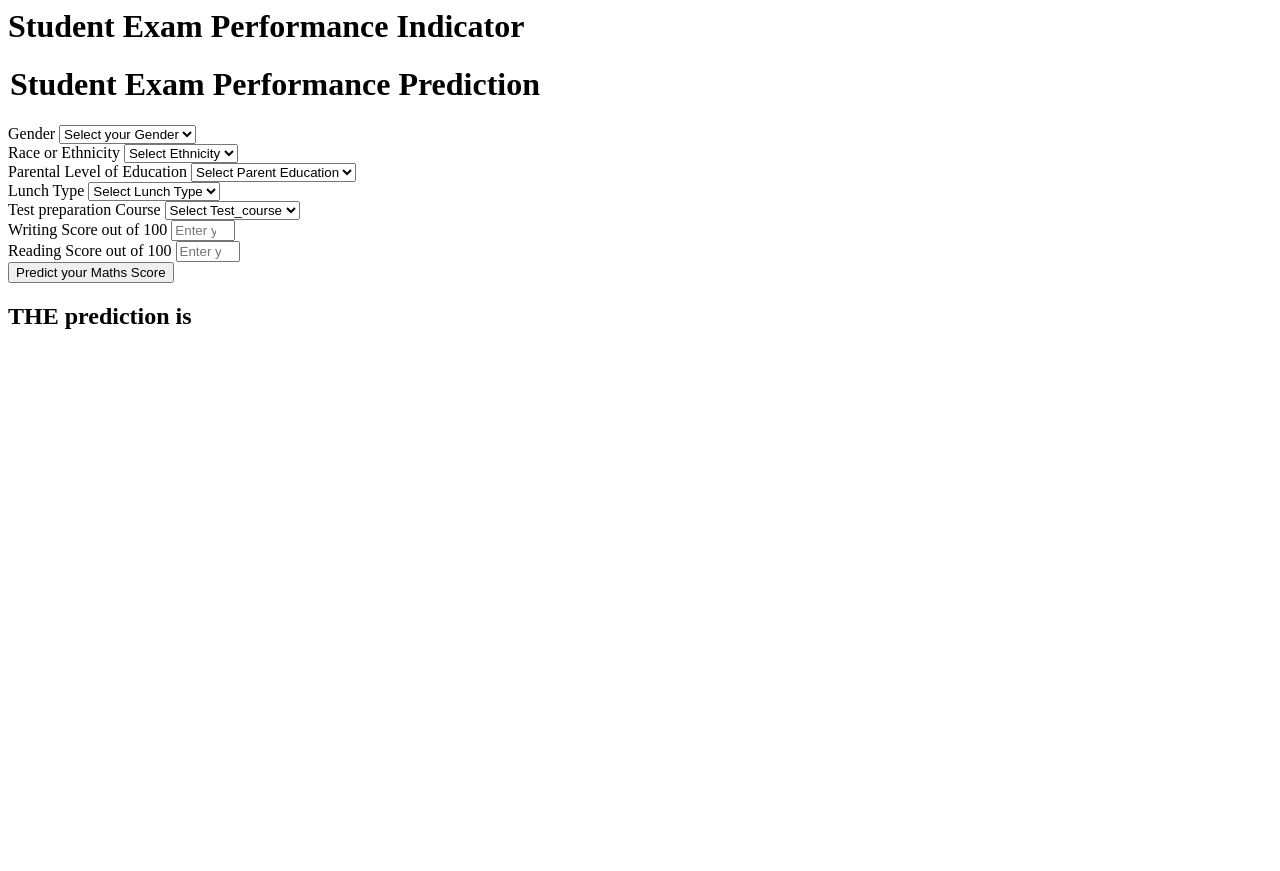
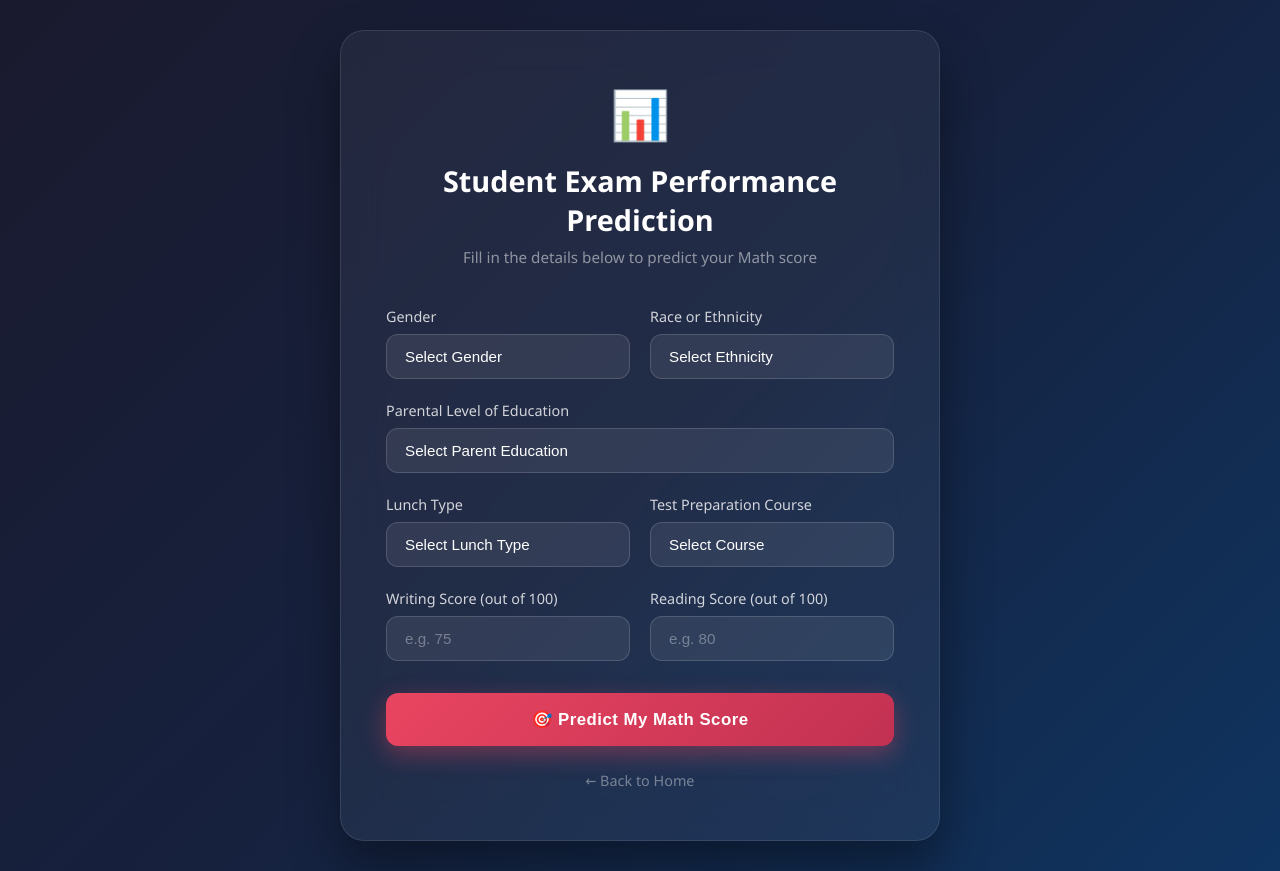
Before and after one commit to Krishna-Veni2005/ml_project, a Flask app: page /prediction in a window 1280 px wide. Before the commit the page ends 329 px from the top, so only its background shows below. Run offline with Flask 3, Linux system fonts and the light colour scheme.

Commit message:
Refactor home.html for improved layout and styling

```diff
--- a/templates/home.html
+++ b/templates/home.html
@@ -1,111 +1,248 @@
-<html>
+<!DOCTYPE html>
+<html lang="en">
+<head>
+    <meta charset="UTF-8">
+    <meta name="viewport" content="width=device-width, initial-scale=1.0">
+    <title>Student Exam Performance Prediction</title>
+    <style>
+        * {
+            margin: 0;
+            padding: 0;
+            box-sizing: border-box;
+        }
+        body {
+            font-family: 'Segoe UI', Tahoma, Geneva, Verdana, sans-serif;
+            background: linear-gradient(135deg, #1a1a2e, #16213e, #0f3460);
+            min-height: 100vh;
+            display: flex;
+            align-items: center;
+            justify-content: center;
+            padding: 30px 20px;
+        }
+        .container {
+            background: rgba(255, 255, 255, 0.05);
+            backdrop-filter: blur(20px);
+            border: 1px solid rgba(255, 255, 255, 0.1);
+            border-radius: 24px;
+            padding: 50px 45px;
+            max-width: 600px;
+            width: 100%;
+            box-shadow: 0 25px 50px rgba(0, 0, 0, 0.4);
+        }
+        .header {
+            text-align: center;
+            margin-bottom: 40px;
+        }
+        .header span {
+            font-size: 48px;
+            display: block;
+            margin-bottom: 15px;
+        }
+        h1 {
+            color: #ffffff;
+            font-size: 1.8rem;
+            font-weight: 700;
+            margin-bottom: 8px;
+        }
+        .subtitle {
+            color: rgba(255, 255, 255, 0.5);
+            font-size: 0.95rem;
+        }
+        .form-group {
+            margin-bottom: 22px;
+        }
+        label {
+            display: block;
+            color: rgba(255, 255, 255, 0.8);
+            font-size: 0.9rem;
+            font-weight: 500;
+            margin-bottom: 8px;
+        }
+        select, input[type="number"] {
+            width: 100%;
+            padding: 13px 18px;
+            background: rgba(255, 255, 255, 0.08);
+            border: 1px solid rgba(255, 255, 255, 0.15);
+            border-radius: 12px;
+            color: #ffffff;
+            font-size: 0.95rem;
+            transition: all 0.3s ease;
+            outline: none;
+            appearance: none;
+        }
+        select:focus, input[type="number"]:focus {
+            border-color: #e94560;
+            background: rgba(255, 255, 255, 0.12);
+            box-shadow: 0 0 0 3px rgba(233, 69, 96, 0.2);
+        }
+        select option {
+            background: #1a1a2e;
+            color: #ffffff;
+        }
+        input[type="number"]::placeholder {
+            color: rgba(255, 255, 255, 0.35);
+        }
+        .form-row {
+            display: grid;
+            grid-template-columns: 1fr 1fr;
+            gap: 20px;
+        }
+        .submit-btn {
+            width: 100%;
+            padding: 16px;
+            background: linear-gradient(135deg, #e94560, #c23152);
+            color: white;
+            border: none;
+            border-radius: 12px;
+            font-size: 1.05rem;
+            font-weight: 600;
+            cursor: pointer;
+            transition: all 0.3s ease;
+            box-shadow: 0 8px 25px rgba(233, 69, 96, 0.4);
+            margin-top: 10px;
+            letter-spacing: 0.5px;
+        }
+        .submit-btn:hover {
+            transform: translateY(-2px);
+            box-shadow: 0 12px 35px rgba(233, 69, 96, 0.6);
+        }
+        .submit-btn:active {
+            transform: translateY(0);
+        }
+        .result-box {
+            margin-top: 30px;
+            padding: 25px;
+            background: linear-gradient(135deg, rgba(233, 69, 96, 0.15), rgba(15, 52, 96, 0.3));
+            border: 1px solid rgba(233, 69, 96, 0.3);
+            border-radius: 16px;
+            text-align: center;
+        }
+        .result-label {
+            color: rgba(255, 255, 255, 0.6);
+            font-size: 0.9rem;
+            margin-bottom: 8px;
+        }
+        .result-score {
+            color: #e94560;
+            font-size: 2.8rem;
+            font-weight: 700;
+        }
+        .result-suffix {
+            color: rgba(255, 255, 255, 0.5);
+            font-size: 1rem;
+            margin-top: 5px;
+        }
+        .back-btn {
+            display: block;
+            text-align: center;
+            color: rgba(255, 255, 255, 0.4);
+            text-decoration: none;
+            font-size: 0.9rem;
+            margin-top: 25px;
+            transition: color 0.3s;
+        }
+        .back-btn:hover {
+            color: rgba(255, 255, 255, 0.8);
+        }
+        @media (max-width: 500px) {
+            .form-row {
+                grid-template-columns: 1fr;
+            }
+            .container {
+                padding: 35px 25px;
+            }
+        }
+    </style>
+</head>
 <body>
-    <div class="login">
-       <h1>Student Exam Performance Indicator</h1>
+    <div class="container">
+        <div class="header">
+            <span>📊</span>
+            <h1>Student Exam Performance Prediction</h1>
+            <p class="subtitle">Fill in the details below to predict your Math score</p>
+        </div>
 
         <form action="{{ url_for('predict_datapoint')}}" method="post">
-        <h1>
-            <legend>Student Exam Performance Prediction</legend>
-        </h1>
-        <div class="mb-3">
-            <label class="form-label">Gender</label>
-            <select class="form-control" name="gender" placeholder="Enter you Gender" required>
-                <option class="placeholder" selected disabled value="">Select your Gender</option>
-                <option value="male">
-                    Male
-                </option>
-                <option value="female">
-                    Female
-                </option>
+            <div class="form-row">
+                <div class="form-group">
+                    <label>Gender</label>
+                    <select name="gender" required>
+                        <option selected disabled value="">Select Gender</option>
+                        <option value="male">Male</option>
+                        <option value="female">Female</option>
                     </select>
                 </div>
-        <div class="mb-3">
-            <label class="form-label">Race or Ethnicity</label>
-            <select class="form-control" name="race_ethnicity" placeholder="Enter you ethnicity" required>
-                <option class="placeholder" selected disabled value="">Select Ethnicity</option>
-                <option value="group A">
-                    Group A
-                </option>
-                <option value="group B">
-                    Group B
-                </option>
-                <option value="group C">
-                    Group C
-                </option>
-                <option value="group D">
-                    Group D
-                </option>
-                <option value="group E">
-                    Group E
-                </option>
+
+                <div class="form-group">
+                    <label>Race or Ethnicity</label>
+                    <select name="race_ethnicity" required>
+                        <option selected disabled value="">Select Ethnicity</option>
+                        <option value="group A">Group A</option>
+                        <option value="group B">Group B</option>
+                        <option value="group C">Group C</option>
+                        <option value="group D">Group D</option>
+                        <option value="group E">Group E</option>
                     </select>
                 </div>
-        <div class="mb-3">
-            <label class="form-label">Parental Level of Education</label>
-            <select class="form-control" name="parental_level_of_education"
-                placeholder="Enter you Parent Education" required>
-                <option class="placeholder" selected disabled value="">Select Parent Education</option>
-                <option value="associate's degree">
-                    associate's degree
-                </option>
-                <option value="bachelor's degree">
-                    bachelor's degree
-                </option>
-                <option value="high school">
-                    high school
-                </option>
-                <option value="master's degree">
-                    master's degree
-                </option>
-                <option value="some college">
-                    some college
-                </option>
-                <option value="some high school">
-                    some high school
-                </option>
+            </div>
+
+            <div class="form-group">
+                <label>Parental Level of Education</label>
+                <select name="parental_level_of_education" required>
+                    <option selected disabled value="">Select Parent Education</option>
+                    <option value="associate's degree">Associate's Degree</option>
+                    <option value="bachelor's degree">Bachelor's Degree</option>
+                    <option value="high school">High School</option>
+                    <option value="master's degree">Master's Degree</option>
+                    <option value="some college">Some College</option>
+                    <option value="some high school">Some High School</option>
                 </select>
             </div>
-        <div class="mb-3">
-            <label class="form-label">Lunch Type</label>
-            <select class="form-control" name="lunch" placeholder="Enter you Lunch" required>
-                <option class="placeholder" selected disabled value="">Select Lunch Type</option>
-                <option value="free/reduced">
-                    free/reduced
-                </option>
-                <option value="standard">
-                    standard
-                </option>
+
+            <div class="form-row">
+                <div class="form-group">
+                    <label>Lunch Type</label>
+                    <select name="lunch" required>
+                        <option selected disabled value="">Select Lunch Type</option>
+                        <option value="free/reduced">Free / Reduced</option>
+                        <option value="standard">Standard</option>
                     </select>
                 </div>
-        <div class="mb-3">
-            <label class="form-label">Test preparation Course</label>
-            <select class="form-control" name="test_preparation_course" placeholder="Enter you Course"
-                required>
-                <option class="placeholder" selected disabled value="">Select Test_course</option>
-                <option value="none">
-                    None
-                </option>
-                <option value="completed">
-                    Completed
-                </option>
+
+                <div class="form-group">
+                    <label>Test Preparation Course</label>
+                    <select name="test_preparation_course" required>
+                        <option selected disabled value="">Select Course</option>
+                        <option value="none">None</option>
+                        <option value="completed">Completed</option>
                     </select>
                 </div>
-        <div class="mb-3">
-            <label class="form-label">Writing Score out of 100</label>
-            <input class="form-control" type="number" name="reading_score"
-                placeholder="Enter your Reading score" min='0' max='100' />
             </div>
-        <div class="mb-3">
-            <label class="form-label">Reading Score out of 100</label>
-            <input class="form-control" type="number" name="writing_score"
-                placeholder="Enter your Reading Score" min='0' max='100' />
+
+            <div class="form-row">
+                <div class="form-group">
+                    <label>Writing Score (out of 100)</label>
+                    <input type="number" name="reading_score" placeholder="e.g. 75" min="0" max="100" required />
                 </div>
-        <div class="mb-3">
-            <input class="btn btn-primary" type="submit" value="Predict your Maths Score" required />
+
+                <div class="form-group">
+                    <label>Reading Score (out of 100)</label>
+                    <input type="number" name="writing_score" placeholder="e.g. 80" min="0" max="100" required />
                 </div>
+            </div>
+
+            <button type="submit" class="submit-btn">🎯 Predict My Math Score</button>
         </form>
-    <h2>
-       THE  prediction is {{results}}
-    </h2>
-   <body>
+
+        {% if results %}
+        <div class="result-box">
+            <div class="result-label">Your Predicted Math Score</div>
+            <div class="result-score">{{ "%.1f"|format(results) }}</div>
+            <div class="result-suffix">out of 100</div>
+        </div>
+        {% endif %}
+
+        <a href="/" class="back-btn">← Back to Home</a>
+    </div>
+</body>
 </html>
```
Lines whose indentation alone changed are shown as unchanged.
